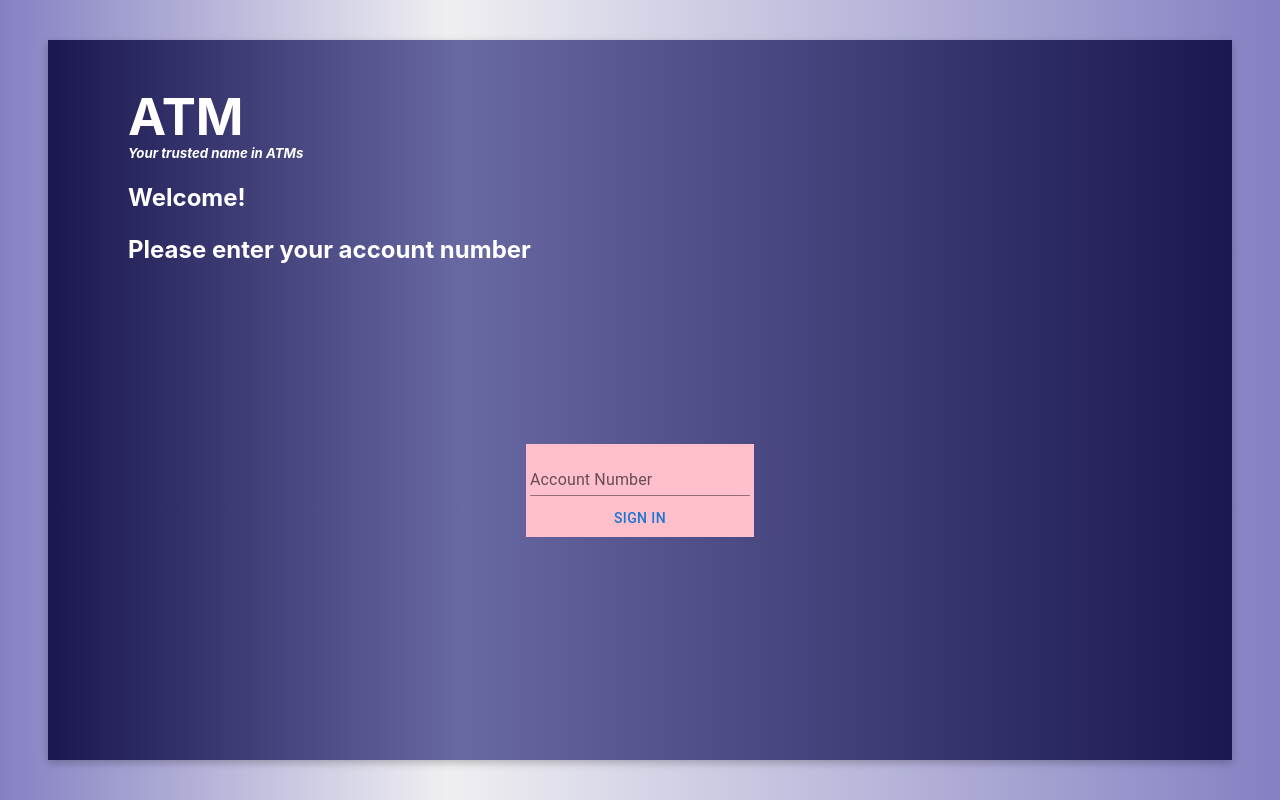
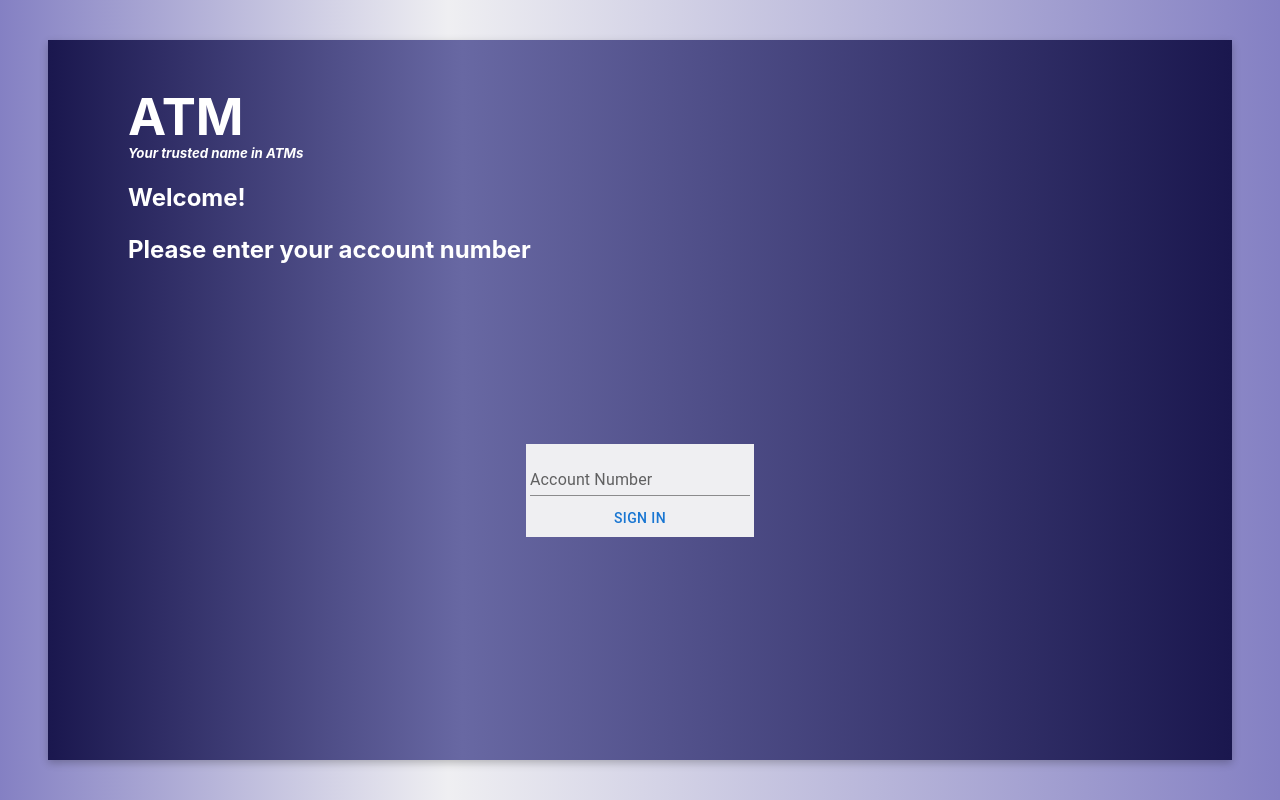
Before and after one commit to Capricious150/atm-challenge, a React (Vite) app: page / in a window 1280 px wide. Built offline with nearby package versions, Linux system fonts and the light colour scheme.

Commit message:
Updated color on sign-in textfield and button

```diff
--- a/src/styling/App.css
+++ b/src/styling/App.css
@@ -30,7 +30,7 @@
 
 #loginField {
   margin: auto;
-  background-color: pink;
+  background-color: rgba(239,239,242,1);
 }
 
 #loginFieldNoBg {
```
